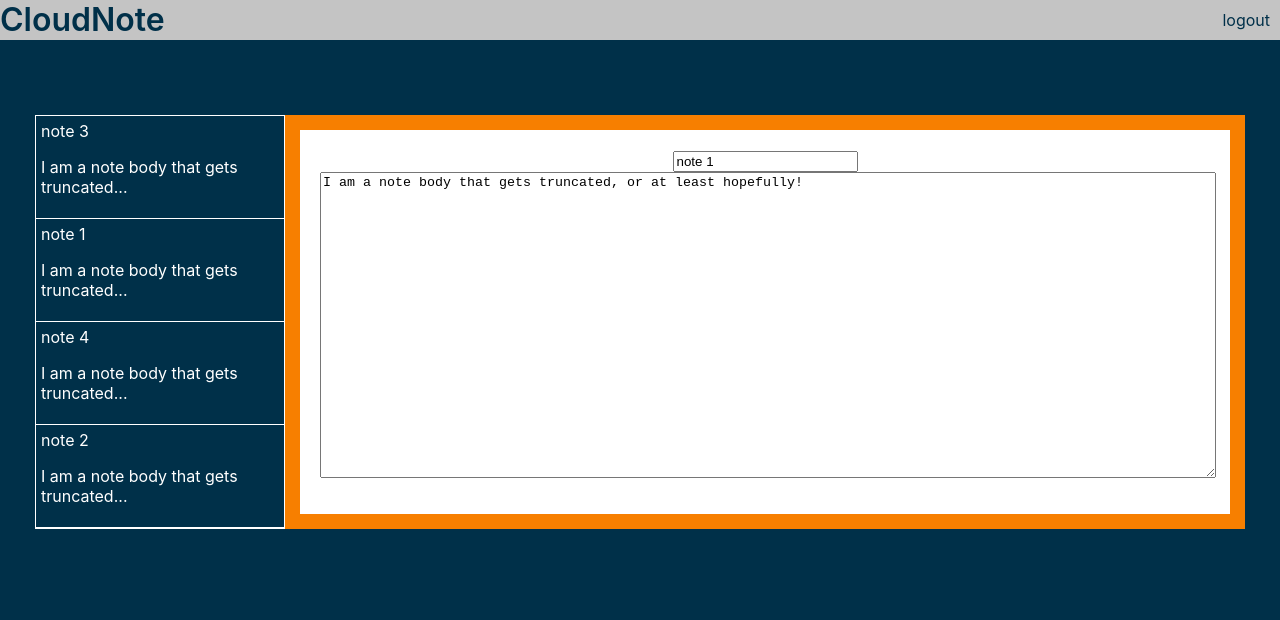
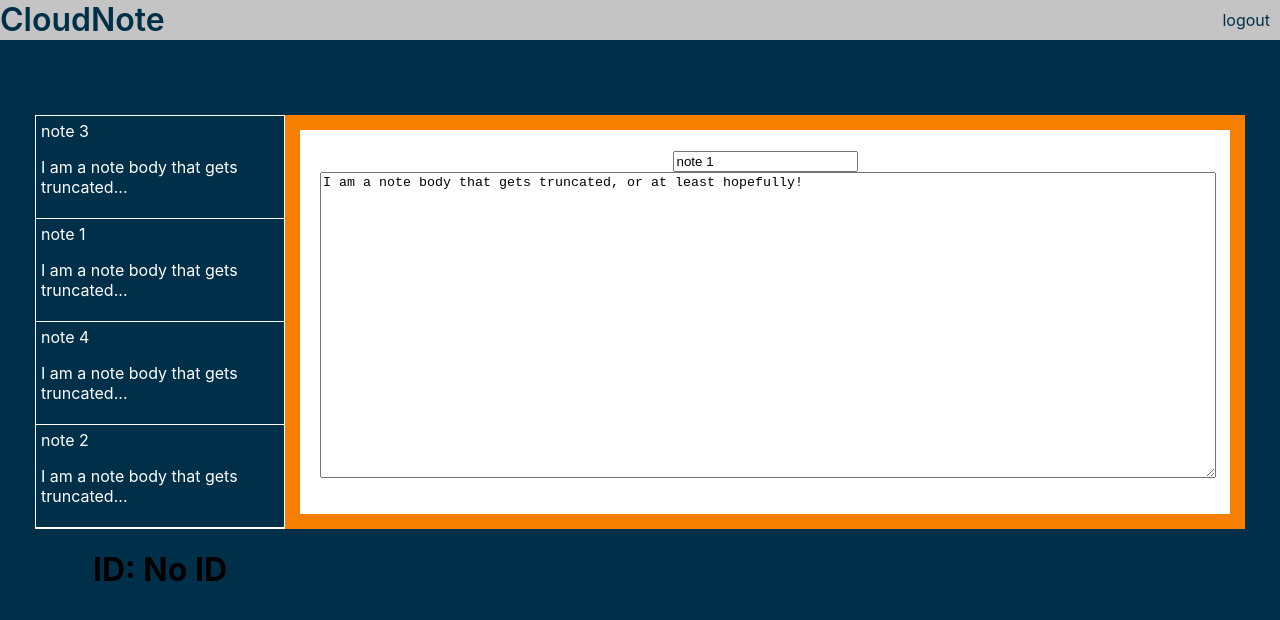
Before and after one commit to N8ers/cloud-note, a React (Create React App) app: page / in a window 1280 px wide. Shown: the top 620 px of the page. Built offline with nearby package versions, Linux system fonts and the light colour scheme.

Commit message:
set route param from App, render dummy text in Notes

```diff
--- a/src/App.js
+++ b/src/App.js
@@ -12,10 +12,10 @@ function App() {
     <Router>
       <div className="App">
         <nav className="App-header">
-          <Link className="title link" to="/">
+          <Link to="/" className="title link">
             <span>CloudNote</span>
           </Link>
-          <Link className="link logout-link" to="/welcome">
+          <Link to="/welcome" className="link logout-link">
             <span>logout</span>
           </Link>
         </nav>
@@ -25,10 +25,7 @@ function App() {
             <Welcome />
           </Route>
 
-          <Route path="/">
-            {/* <h1>isLogged: </h1>
-            {isLogged ? <div>yes</div> : <div>no</div>} */}
-            {/* <NotePad /> */}
+          <Route path="/:id?">
             <Notes />
           </Route>
         </Switch>
--- a/src/components/Notes/Notes.js
+++ b/src/components/Notes/Notes.js
@@ -1,5 +1,6 @@
 import React from "react";
 import { useSelector } from "react-redux";
+import { useParams } from "react-router-dom";
 
 import "./Notes.css";
 
@@ -7,6 +8,7 @@ import NoteList from "../NoteList/NoteList.js";
 import NotePad from "../NotePad/NotePad.js";
 
 function Notes() {
+  const { id } = useParams();
   const { notes, selectedNoteId } = useSelector((state) => state.notes);
 
   const selectedNote = () => {
@@ -31,6 +33,9 @@ function Notes() {
     <div className="notes-container">
       <NoteList className="notes-list" notes={notes} />
       <NotePad className="note-pad" selectedNote={selectedNote()} />
+      <div>
+        <h1>ID: {id ? id : "No ID"}</h1>
+      </div>
     </div>
   );
 }
```
